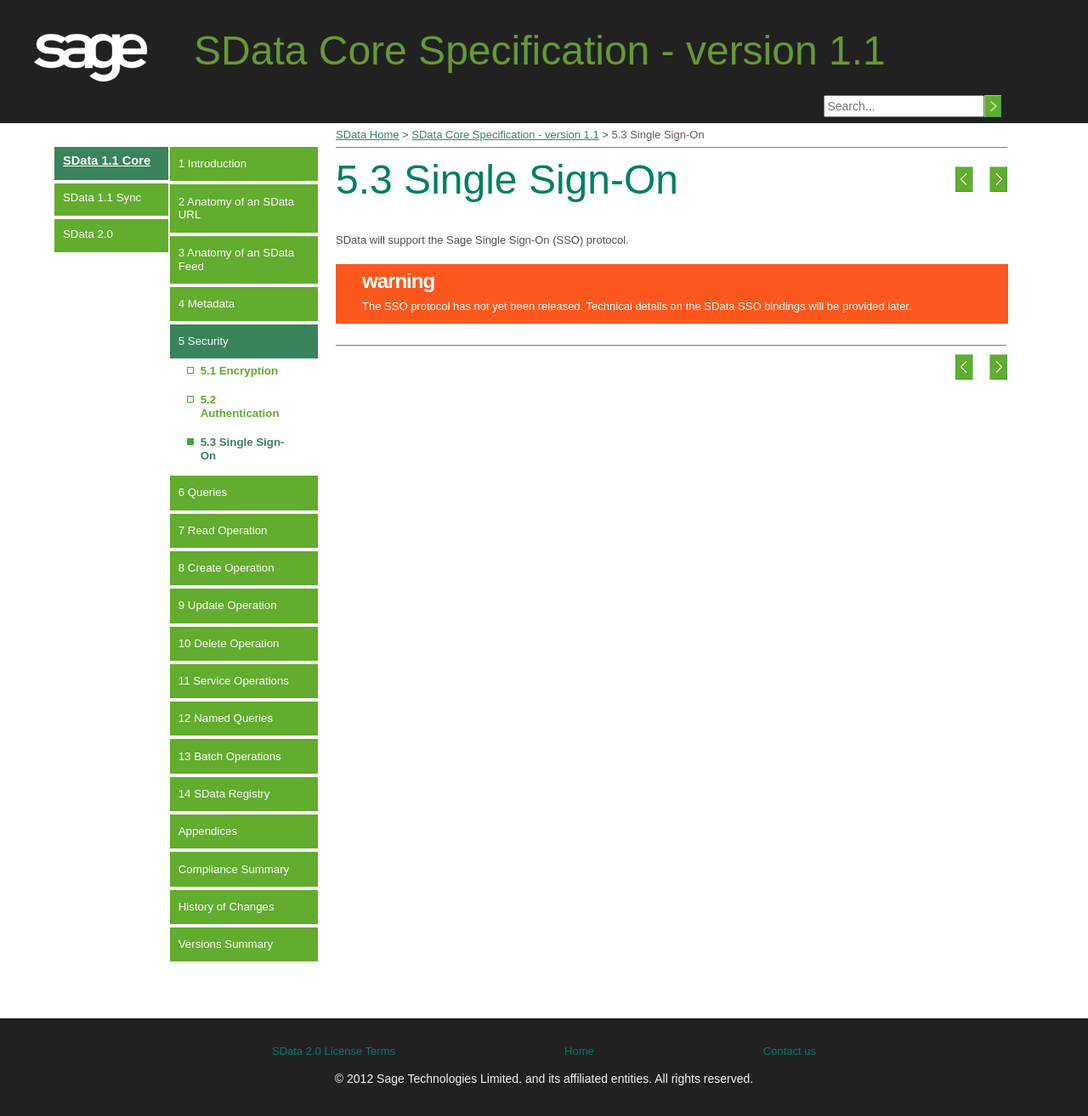
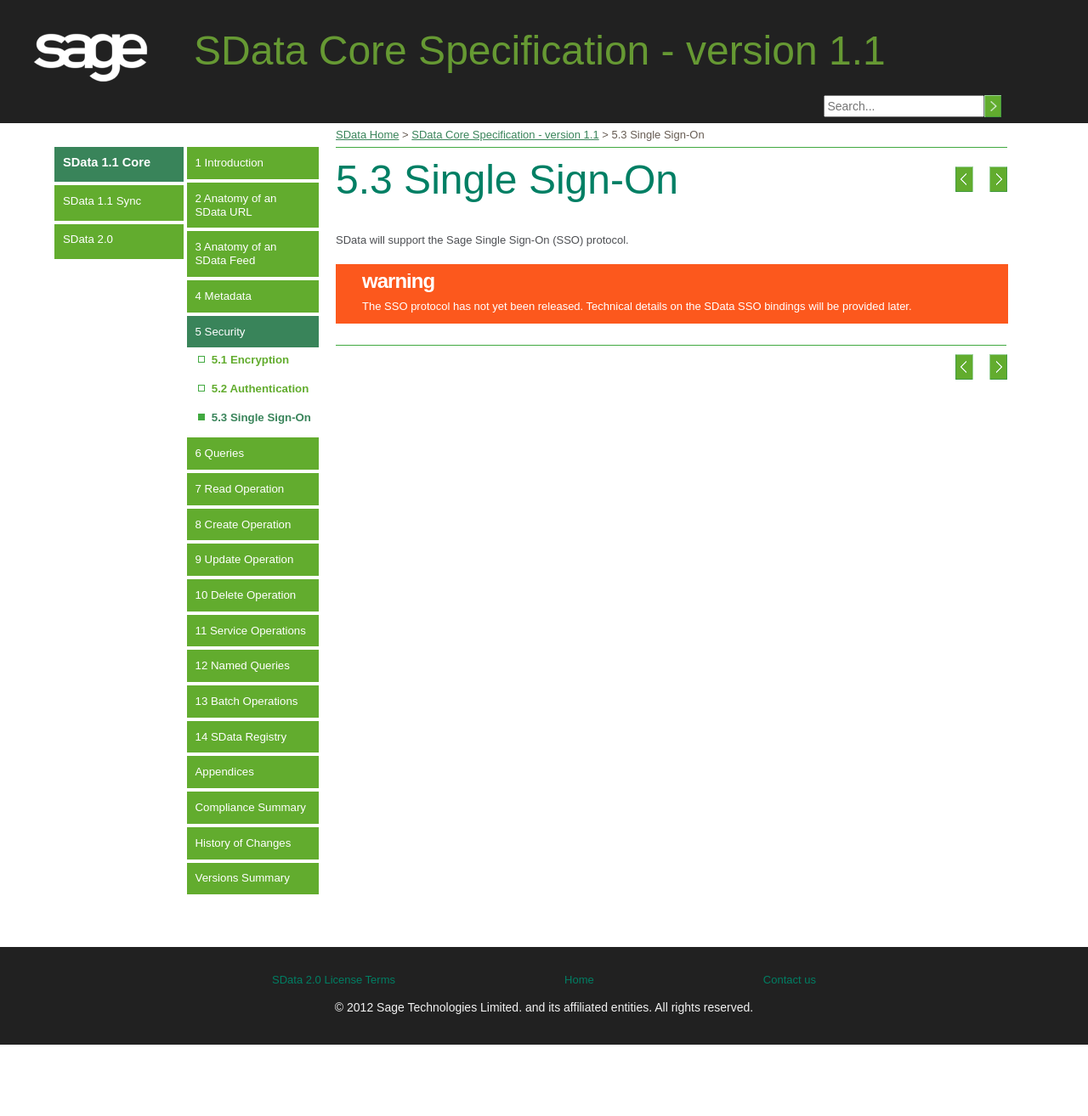
Before and after one commit to kaqa/SData-2.0, a Jekyll site: the page built from pages/core/0503.md, in a window 1280 px wide. Shown: the whole page at 85% size. Built offline with Jekyll 4.4.1, drawn with Linux system fonts in a browser that asks for light colours; nearby versions of some CDN libraries; after the commit the page ends 1230 px from its top, so only the background shows below that.

Commit message:
sidebar upd
- css changes for sidebar menu (50% / 50% top and navigation, navigation
menu is level-binded with top);
- added auto open for 1st item with subitems (sdata 1.1 core);

```diff
--- a/css/sidebar.css
+++ b/css/sidebar.css
@@ -1,11 +1,13 @@
 div#sidemenu {font-size:83%;}
 div#sidemenu .head {font-weight:bold;height:1.75em;padding-left:0.6em;padding-top:0.5em;margin-bottom:0.01px;margin-top:0.01px;}
-div#sidemenu ul {list-style:none;margin:0;padding:0px;line-height: 1.2em;}
+div#sidemenu ul {float:right;line-height: 1.2em;list-style:none;margin:0;	padding:0px;display:table;width: 50%;/*width: 152px;*/}
+div#sidemenu ul.sync {margin-top: 45px;}
+div#sidemenu ul.sdata-20 {margin-top: 90px;}
 div#sidemenu ul li {float:left;width:100%;margin:0px;}
+
 div#sidemenu a {display:block;text-decoration:none;padding-top:0.23em;padding-bottom:0.33em;background-position: left center;}
-div#sidemenu ul {list-style:none;margin:0;	padding:0px;display:table;width: 56%;/*width: 152px;*/}
 div#sidemenu > ul > li {display:table-cell;text-align:center;vertical-align:middle;min-height: 40px;}
-div#sidemenu ul li {float:left;width:100%;margin:0px;}
+
 #sidemenu {margin: 26px 0 0;width: 27%;/*width: 295px;*/float: left;padding-right: 0px;padding-bottom: 10px;/*padding-left: 10px;*/top: 0;xxposition: absolute;}
 
 /*#search_input {margin: 3px 0 1px; width: 98%;}*/
@@ -25,10 +27,11 @@
 #sidemenu > ul > li > a {padding: 0.5em;background: #41a940;background: #62ac2e;color: #fff;padding: 7% 10px; /*width: 100%;*/}
 
 #sidemenu > ul > li > a.active, #sidemenu li.active-top > a {background: #39845a;color: #fff;}
-#sidemenu > ul > li > a.active {font-weight: bold;font-size: 1.1em !important;text-decoration: underline !important;}
+#sidemenu > ul > li > a.active {font-weight: bold;font-size: 1.1em !important;/*text-decoration: underline !important;*/}
+#sidemenu > ul ul.sub {width: 100% !important;}
 #sidemenu > ul ul a.active {color: #39845a;}
 
-div#sidemenu ul li ul li {padding: 0 0 0.5em 1.5em;}
+div#sidemenu ul li ul li {padding: 0 0 0.5em 1.0em;}
 
-ul.top-nav {/* clear: both; */float: left;/*width: 110px !important;*/width: 43% !important;margin-right: 2px !important;}
+ul.top-nav {/* clear: both; */float: left !important;/*width: 110px !important;*/width: 49% !important;margin-right: 2px !important;}
 ul.top-nav a {min-height: 20px;padding: 12% 4px; /*width: 110px !important;*//*width: 80% !important;*/}
```
Also changed, not shown: _includes/sidebar.html (+8 -1 lines).
